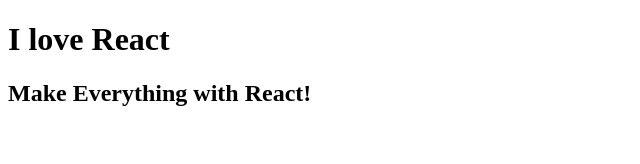
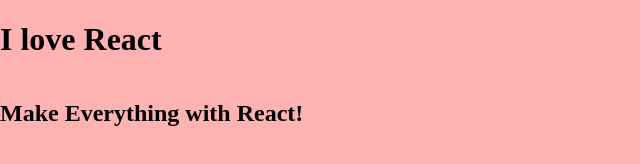
Before and after one commit to hkliya/sike-react-ilovereact, a website: page index.html in a window 1280 px wide. Shown: the whole page, without its empty margins (0-640 px from the left). Drawn offline with Linux system fonts and the light colour scheme.

Commit message:
Use postcss

```diff
--- /dev/null
+++ b/css/app.css
@@ -0,0 +1,23 @@
+body, div, span {
+  box-sizing: border-box;
+  position: relative;
+
+  display: flex;
+  flex-direction: column;
+  align-items: stretch;
+  flex-shrink: 0;
+  align-content: flex-start;
+
+  border: 0 solid black;
+  margin: 0;
+  padding: 0;
+}
+
+body, html {
+  width: 100%;
+  height: 100%;
+}
+
+body {
+  background-color: rgba(255,0,0,0.3);
+}
--- a/index.html
+++ b/index.html
@@ -16,7 +16,7 @@
 
     <!-- <link rel="apple-touch-icon" href="apple-touch-icon.png"> -->
 
-    <!-- <link rel="stylesheet" href="css/app.css"> -->
+    <link rel="stylesheet" href="css/app.css">
 
 </head>
 <body>
```
Also changed, not shown: package.json (+6 -1 lines), 2 other files.
